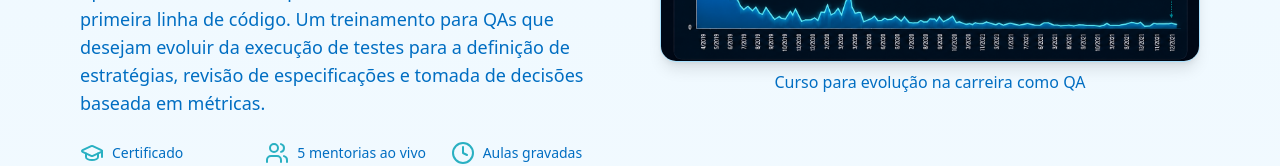
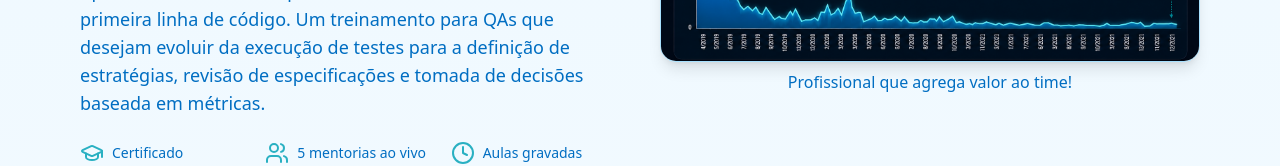
Before and after one commit to carolsprak/cursos, a React (Vite) app: page / in a window 1280 px wide. Shown: the part 472-638 px from the top of the page. Built offline with nearby package versions, Linux system fonts and the light colour scheme.

Commit message:
Update App.jsx

```diff
--- a/src/App.jsx
+++ b/src/App.jsx
@@ -166,7 +166,7 @@ export default function LandingCursoTesteBasico() {
 </div>
 
 </div>
-<p className="text-6 text-center text-insprak-700 mt-2">Curso para evolução na carreira como QA</p>
+<p className="text-6 text-center text-insprak-700 mt-2">Profissional que agrega valor ao time!</p>
 </motion.div>
         </div>
       </section>
```
